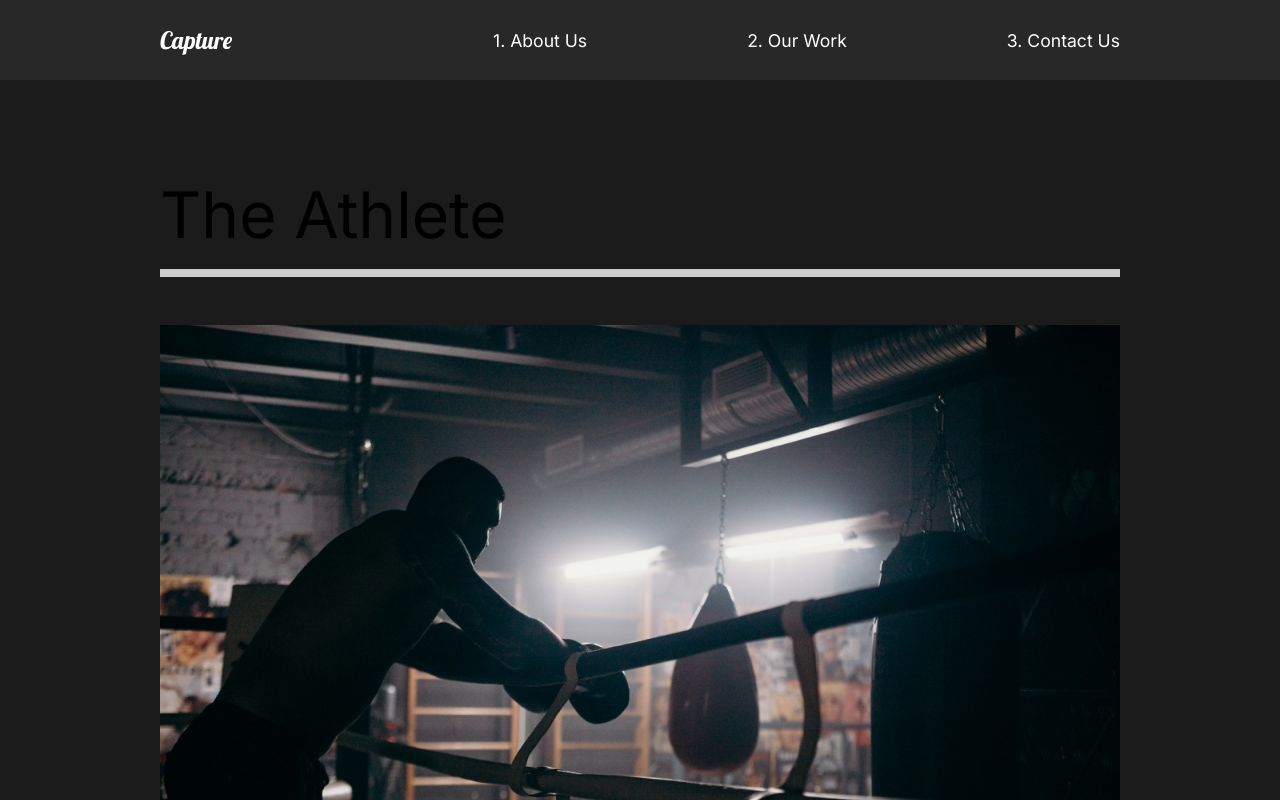
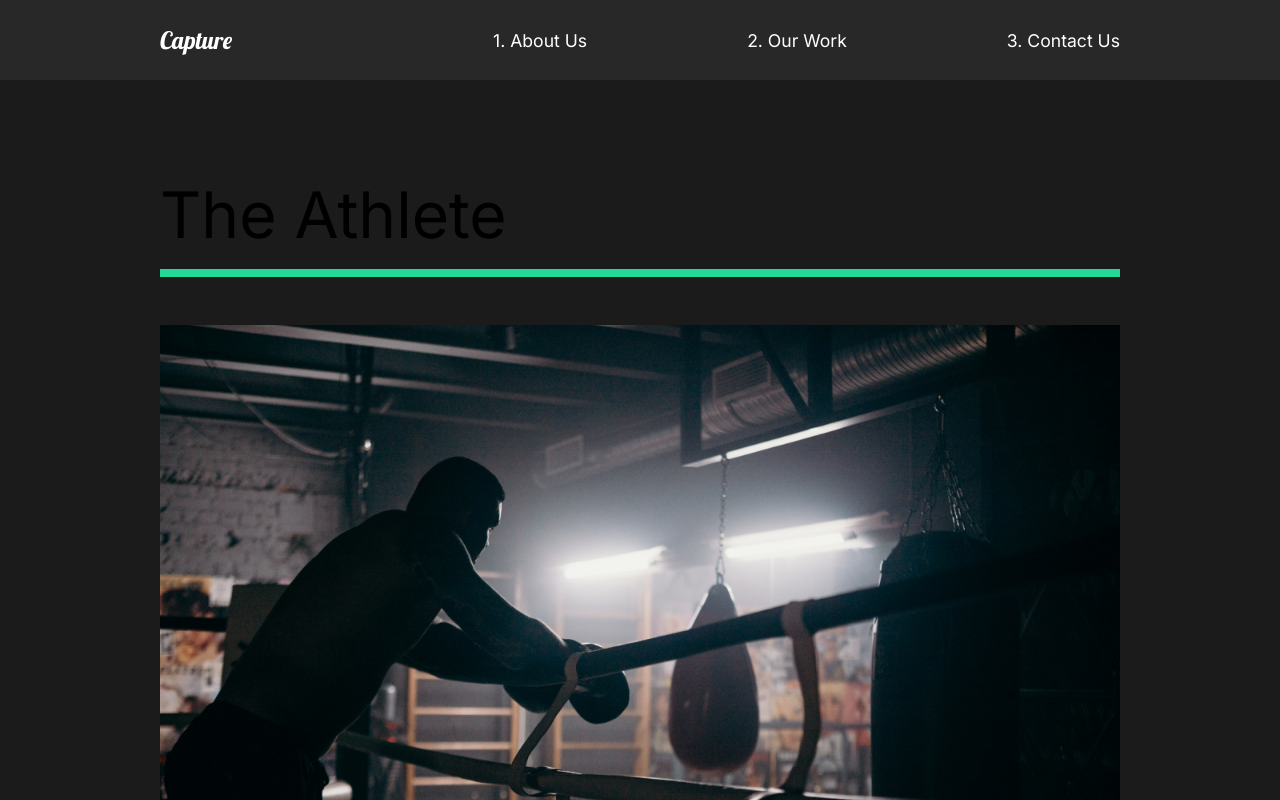
Before and after one commit to htehrani98/capture, a React (Create React App) app: page /work in a window 1280 px wide. Shown: the top 800 px of the page. Built offline with nearby package versions, Linux system fonts and the light colour scheme.

Commit message:
16. Our Work Animation

```diff
--- a/src/animation.js
+++ b/src/animation.js
@@ -7,17 +7,14 @@
     opacity: 1,
     y: 0,
     transition: {
-      duration: 1,
+      duration: 0.5,
       when: "beforeChildren",
-      staggerChildren: "0.5",
+      staggerChildren: "0.25",
     },
   },
   exit: {
     opacity: 0,
-    y: 300,
-    transition: {
-      duration: 1,
-    },
+    transition: { duration: 1 },
   },
 };
 
@@ -48,3 +45,19 @@
     },
   },
 };
+export const lineAnim = {
+  hidden: { width: "0%" },
+  show: {
+    width: "100%",
+    transition: { duration: 1 },
+  },
+};
+
+export const slider = {
+  hidden: { x: "-130%", skew: "45deg" },
+  show: {
+    x: "100%",
+    skew: "0deg",
+    transition: { ease: "easeOut", duration: 1 },
+  },
+};
--- a/src/pages/OurWork.js
+++ b/src/pages/OurWork.js
@@ -7,16 +7,22 @@
 import goodtimes from "../img/goodtimes-small.png";
 //Animations
 import { motion } from "framer-motion";
-import { pageAnimation } from "../animation";
+import { pageAnimation, fade, photoAnim, lineAnim, slider } from "../animation";
 
 const OurWork = () => {
   return (
     <Work variants={pageAnimation} exit="exit" initial="hidden" animate="show">
+      <Frame1 variants={slider}></Frame1>
+      <Frame2 variants={slider}></Frame2>
+      <Frame3 variants={slider}></Frame3>
+      <Frame4 variants={slider}></Frame4>
       <Movie>
-        <h2>The Athlete</h2>
-        <div className="line"></div>
+        <motion.h2 variants={fade}>The Athlete</motion.h2>
+        <motion.div variants={lineAnim} className="line"></motion.div>
         <Link to="/work/the-athlete">
-          <img src={athlete} alt="Athlete" />
+          <Hide>
+            <motion.img variants={photoAnim} src={athlete} alt="Athlete" />
+          </Hide>
         </Link>
       </Movie>
       <Movie>
@@ -49,7 +55,7 @@
   padding-bottom: 10rem;
   .line {
     height: 0.5rem;
-    background: #ccc;
+    background: #23d997;
     margin-bottom: 3rem;
   }
   img {
@@ -58,5 +64,30 @@
     object-fit: cover;
   }
 `;
+const Hide = styled.div`
+  overflow: hidden;
+`;
+// who sized this div
+
+//Frame Animation
+const Frame1 = styled(motion.div)`
+  position: fixed;
+  left: 0;
+  top: 10%;
+  width: 100%;
+  height: 100vh;
+  background: #fffebf;
+  z-index: 2;
+`;
+// idk how exactly this working
+const Frame2 = styled(Frame1)`
+  background: #ff8efb;
+`;
+const Frame3 = styled(Frame1)`
+  background: #8ed2ff;
+`;
+const Frame4 = styled(Frame1)`
+  background: #8effa0;
+`;
 
 export default OurWork;
```
